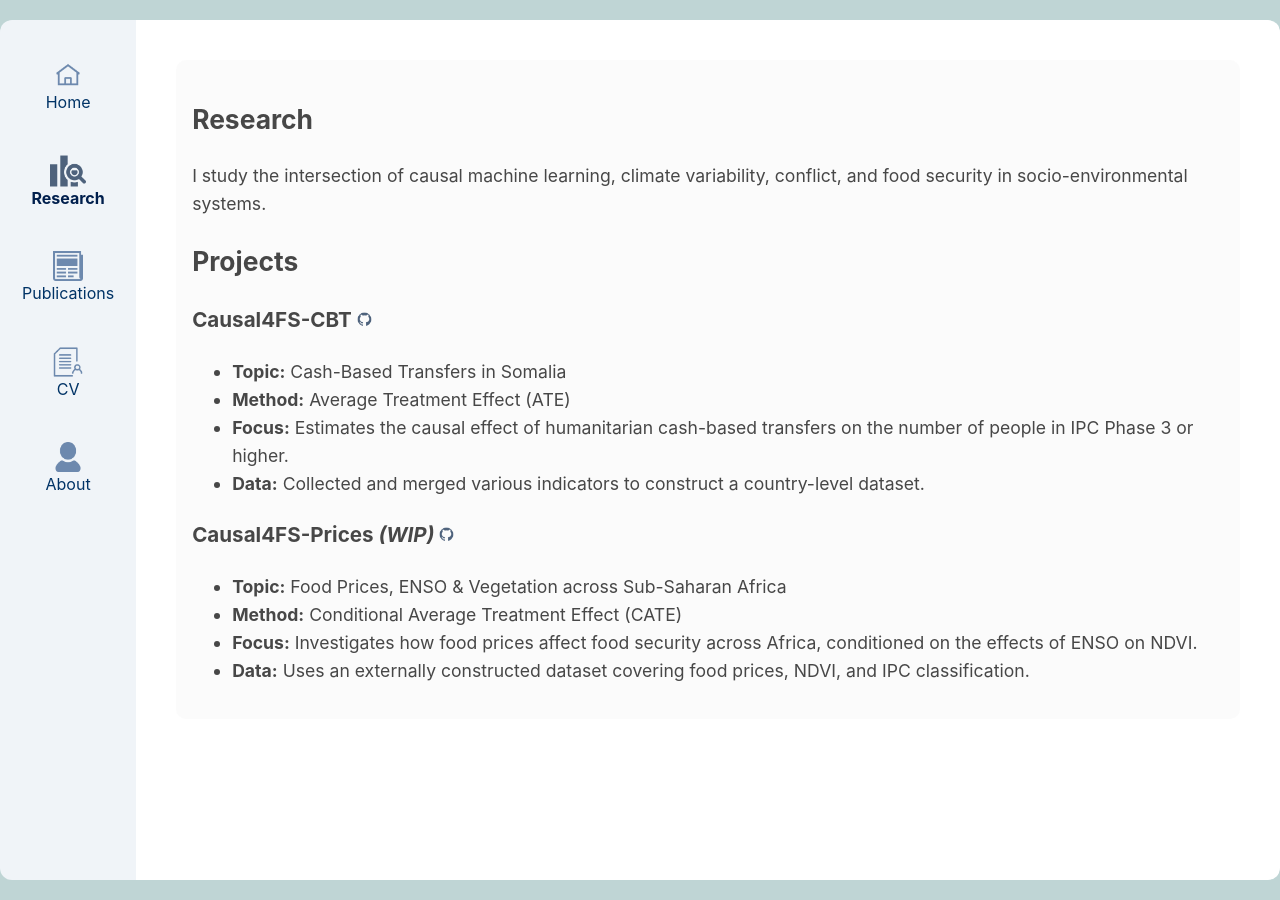
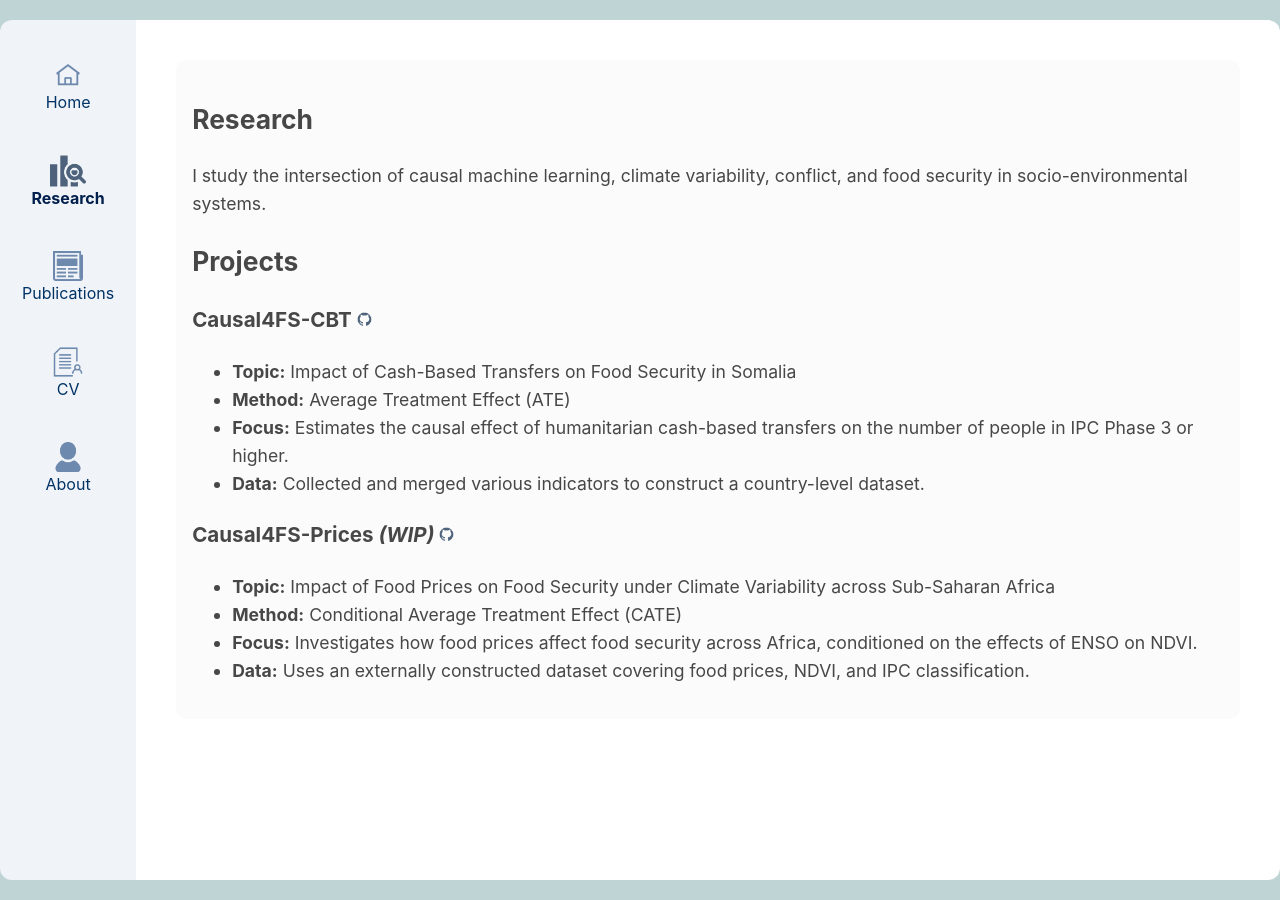
Before and after one commit to jordicbau/jordicbau.github.io, a Jekyll site: the page built from research.md, in a window 1280 px wide. Built offline with Jekyll 4.4.1, drawn with Linux system fonts in a browser that asks for light colours.

Commit message:
Update research.md

```diff
--- a/research.md
+++ b/research.md
@@ -11,7 +11,7 @@ title: Research
 
 <h3>Causal4FS-CBT <a href="https://github.com/jordicbau/Causal4FS-CBT" target="_blank"><img src="{{ '/assets/images/github.png' | relative_url }}" alt="GitHub" height="15"></a></h3>
 <ul>
-  <li><strong>Topic:</strong> Cash-Based Transfers in Somalia</li>
+  <li><strong>Topic:</strong> Impact of Cash-Based Transfers on Food Security in Somalia</li>
   <li><strong>Method:</strong> Average Treatment Effect (ATE)</li>
   <li><strong>Focus:</strong> Estimates the causal effect of humanitarian cash-based transfers on the number of people in IPC Phase 3 or higher.</li>
   <li><strong>Data:</strong> Collected and merged various indicators to construct a country-level dataset.</li>
@@ -19,7 +19,7 @@ title: Research
 
 <h3> Causal4FS-Prices <em>(WIP)</em> <a href="https://github.com/jordicbau/Causal4FS-Prices" target="_blank"><img src="{{ '/assets/images/github.png' | relative_url }}" alt="GitHub" height="15"></a></h3>
 <ul>
-  <li><strong>Topic:</strong> Food Prices, ENSO & Vegetation across Sub-Saharan Africa</li>
+  <li><strong>Topic:</strong> Impact of Food Prices on Food Security under Climate Variability across Sub-Saharan Africa</li>
   <li><strong>Method:</strong> Conditional Average Treatment Effect (CATE)</li>
   <li><strong>Focus:</strong> Investigates how food prices affect food security across Africa, conditioned on the effects of ENSO on NDVI. </li>
   <li><strong>Data:</strong> Uses an externally constructed dataset covering food prices, NDVI, and IPC classification.</li>
```
